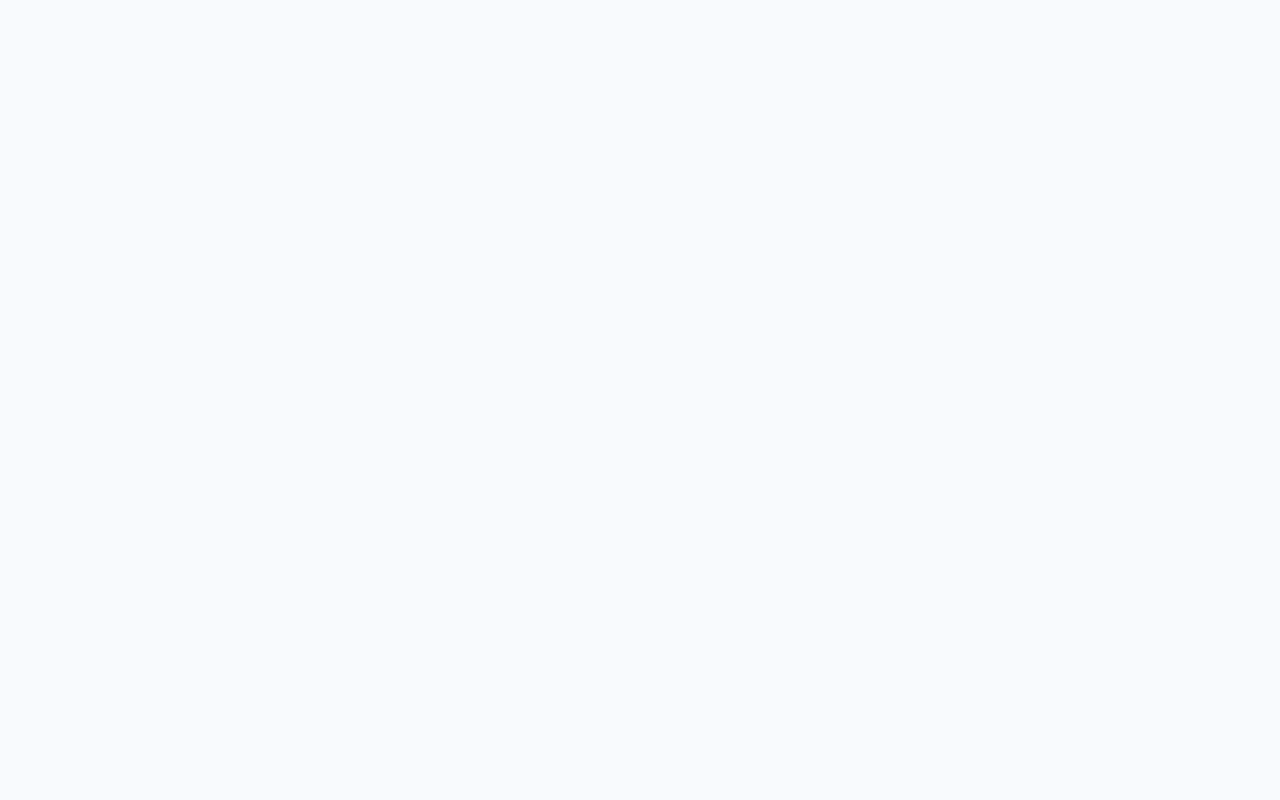
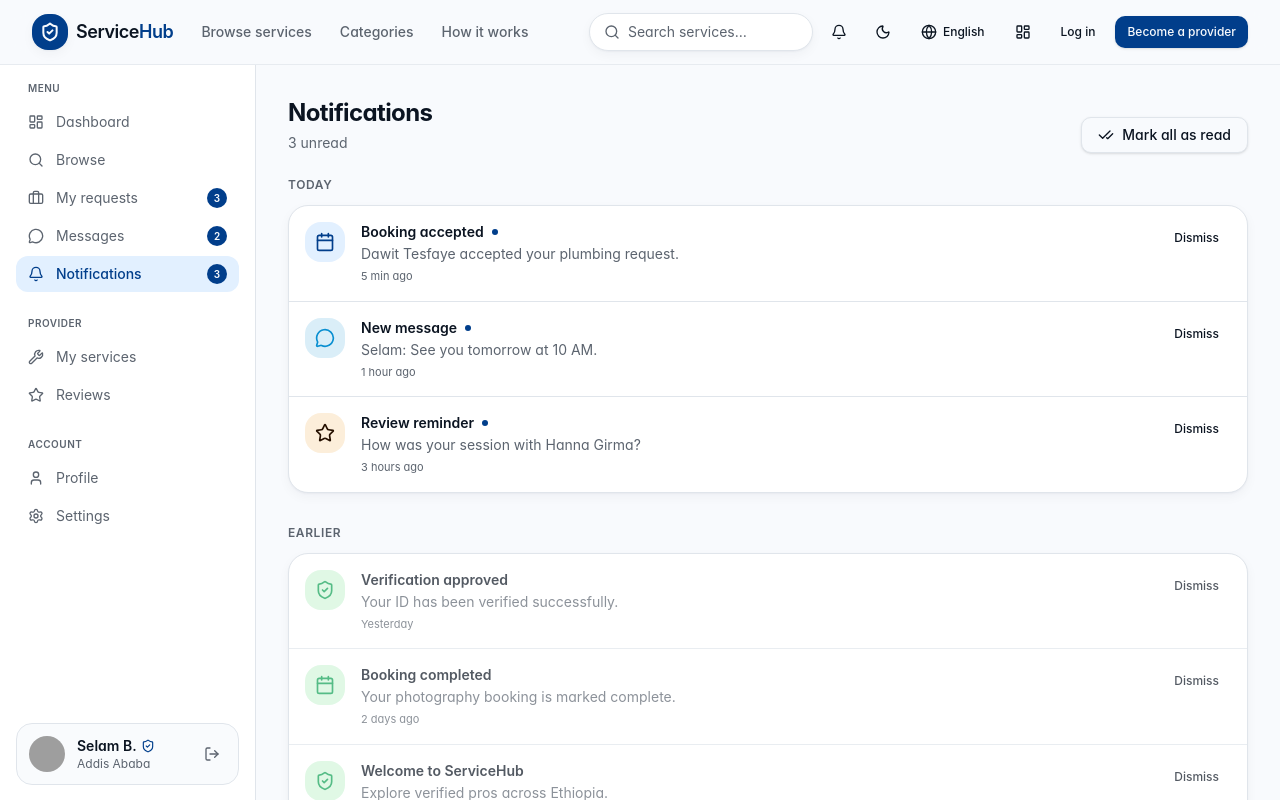
Before and after one commit to nibmangit/servicehub, a React (Vite) app in the folder frontend/: page /notifications in a window 1280 px wide. Before the commit this address had no page. Shown: the top 800 px of the page. Built offline with nearby package versions, Linux system fonts and the light colour scheme; grey boxes are pictures that could not be loaded.

Commit message:
feat: add the notifications page

```diff
--- a/frontend/src/App.jsx
+++ b/frontend/src/App.jsx
@@ -16,6 +16,7 @@ import BecomeProvider from "./pages/BecomeProvider";
 import MyServices from "./pages/MyServices";
 import Requests from "./pages/Requests";
 import ReviewsPage from "./pages/Reviews";
+import Notifications from "./pages/Notifications";
 
 export default function App() {
   return (
@@ -38,6 +39,9 @@ export default function App() {
             <Route path="services/new" element={<NewService />} />
             <Route path="requests" element={<Requests />} />
             <Route path="reviews" element={<ReviewsPage />} />
+            <Route path="notifications" element={<Notifications />} />
+
+            <Route path="profile" element={<Profile />} />
           </Route>
 
         </Route>
--- /dev/null
+++ b/frontend/src/pages/Notifications.jsx
@@ -0,0 +1,100 @@
+import { Bell, CheckCheck, MessageCircle, Star, ShieldCheck, Calendar, XCircle, KeyRound } from "lucide-react";
+import { useState } from "react";
+import { Button } from "../components/ui/Button";
+import { notifications as seed } from "../lib/mock-app-data";
+
+const iconMap = {
+  NEW_MESSAGE: MessageCircle,
+  REQUEST_CREATED: Calendar,
+  REQUEST_ACCEPTED: Calendar,
+  REQUEST_REJECTED: XCircle,
+  REQUEST_IN_PROGRESS: KeyRound,
+  REQUEST_COMPLETED: Calendar,
+  REQUEST_CANCELLED: XCircle,
+  REVIEW_RECEIVED: Star,
+  SYSTEM: ShieldCheck,
+};
+
+const toneMap = {
+  NEW_MESSAGE: "bg-info/15 text-info",
+  REQUEST_CREATED: "bg-primary-soft text-primary",
+  REQUEST_ACCEPTED: "bg-primary-soft text-primary",
+  REQUEST_REJECTED: "bg-destructive/15 text-destructive",
+  REQUEST_IN_PROGRESS: "bg-warning/15 text-warning-foreground",
+  REQUEST_COMPLETED: "bg-accent-soft text-accent",
+  REQUEST_CANCELLED: "bg-secondary text-muted-foreground",
+  REVIEW_RECEIVED: "bg-warning/15 text-warning-foreground",
+  SYSTEM: "bg-accent-soft text-accent",
+};
+
+const groups = [
+  { label: "Today", filter: (n) => /min|hour/.test(n._time) },
+  { label: "Earlier", filter: (n) => !/min|hour/.test(n._time) },
+];
+
+export default function Notifications() {
+  const [items, setItems] = useState(seed);
+  const unread = items.filter((i) => !i.is_read).length;
+
+  return (
+    <div className="p-6 lg:p-8">
+      <div className="flex flex-wrap items-end justify-between gap-3">
+        <div>
+          <h1 className="text-2xl font-bold tracking-tight">Notifications</h1>
+          <p className="mt-1 text-sm text-muted-foreground">
+            {unread > 0 ? `${unread} unread` : "You're all caught up"}
+          </p>
+        </div>
+        <Button variant="outline" onClick={() => setItems(items.map((i) => ({ ...i, is_read: true })))}>
+          <CheckCheck className="h-4 w-4" /> Mark all as read
+        </Button>
+      </div>
+
+      <div className="mt-6 space-y-8">
+        {groups.map((g) => {
+          const list = items.filter(g.filter);
+          if (!list.length) return null;
+          return (
+            <section key={g.label}>
+              <h2 className="mb-3 text-xs font-semibold uppercase tracking-wider text-muted-foreground">{g.label}</h2>
+              <div className="divide-y divide-border overflow-hidden rounded-2xl border border-border bg-card shadow-soft">
+                {list.map((n) => {
+                  const Icon = iconMap[n.notification_type];
+                  return (
+                    <div key={n.id} className={`flex items-start gap-4 p-4 transition-colors hover:bg-secondary/40 ${!n.is_read ? "" : "opacity-70"}`}>
+                      <span className={`grid h-10 w-10 shrink-0 place-items-center rounded-xl ${toneMap[n.notification_type]}`}>
+                        <Icon className="h-5 w-5" />
+                      </span>
+                      <div className="min-w-0 flex-1">
+                        <div className="flex items-center gap-2">
+                          <p className="text-sm font-semibold">{n.title}</p>
+                          {!n.is_read && <span className="h-1.5 w-1.5 rounded-full bg-primary" />}
+                        </div>
+                        <p className="mt-0.5 text-sm text-muted-foreground">{n.message}</p>
+                        <p className="mt-1 text-[11px] text-muted-foreground">{n._time}</p>
+                      </div>
+                      <Button
+                        size="sm"
+                        variant="ghost"
+                        onClick={() => setItems(items.filter((x) => x.id !== n.id))}
+                      >
+                        Dismiss
+                      </Button>
+                    </div>
+                  );
+                })}
+              </div>
+            </section>
+          );
+        })}
+        {items.length === 0 && (
+          <div className="grid place-items-center rounded-2xl border border-dashed border-border bg-card px-6 py-20 text-center">
+            <Bell className="h-8 w-8 text-muted-foreground" />
+            <h3 className="mt-3 text-lg font-semibold">No notifications</h3>
+            <p className="mt-1 text-sm text-muted-foreground">You'll see updates about your bookings here.</p>
+          </div>
+        )}
+      </div>
+    </div>
+  );
+}
```
